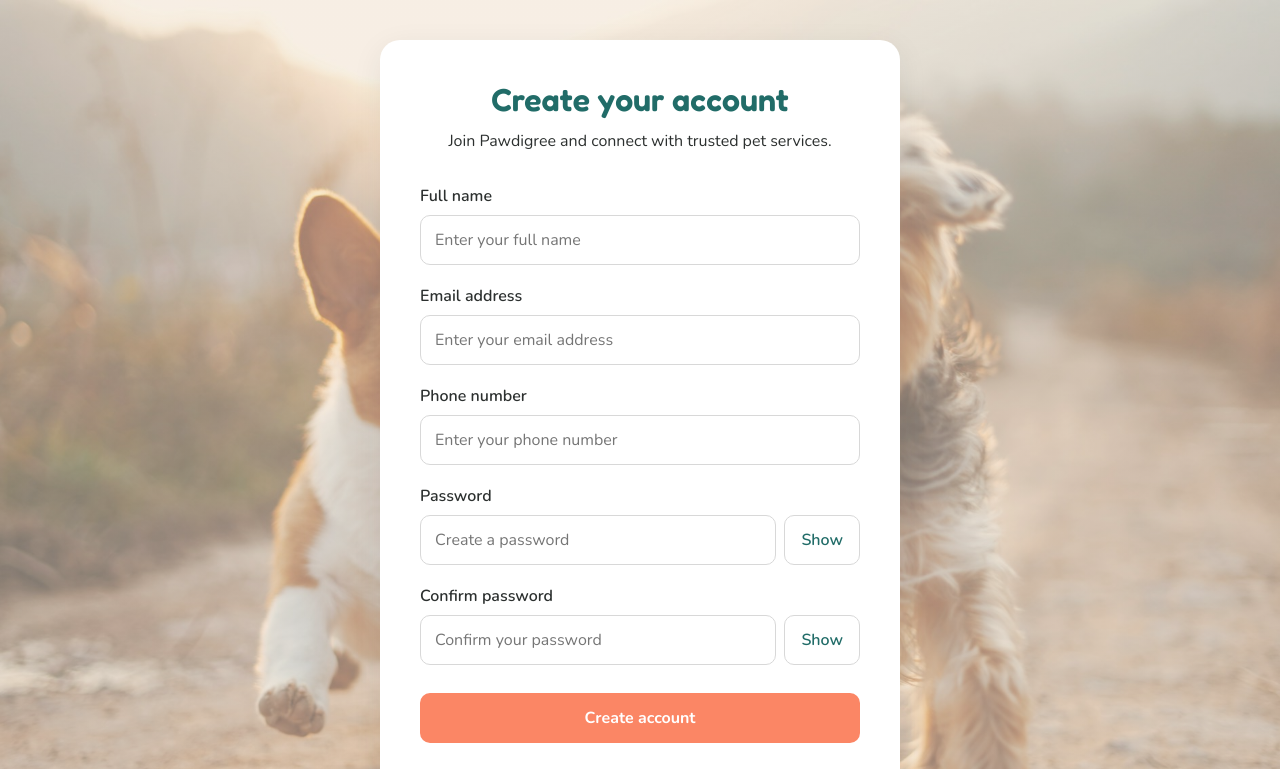
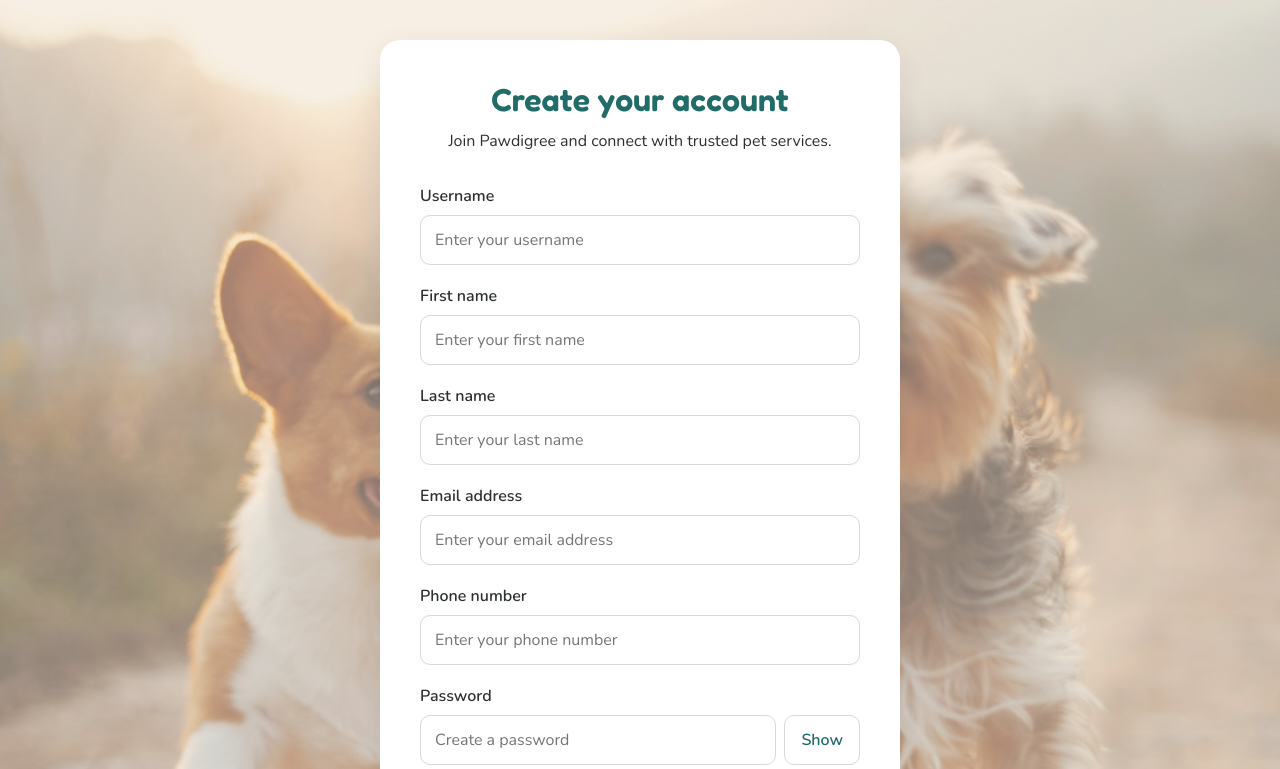
Before and after one commit to Pawdigree-Pet-Marketplace/pawdigree-frontend, a React (Vite) app: page / in a window 1280 px wide. Shown: the top 769 px of the page. Built offline with nearby package versions, Linux system fonts and the light colour scheme.

Commit message:
Update customer registration fields

```diff
--- a/src/App.tsx
+++ b/src/App.tsx
@@ -3,7 +3,9 @@ import './App.css'
 
 function App() {
   const [formData, setFormData] = useState({
-fullName: '',
+    username: '',
+    first_name: '',
+    last_name: '',
     email: '',
     phone: '',
     password: '',
@@ -20,8 +22,18 @@ e.preventDefault()
     setError('')
     setSuccess('')
 
-if (!formData.fullName.trim()) {
-  setError('Please enter your full name.')
+    if (!formData.username.trim()) {
+      setError('Please enter a username.')
+      return
+    }
+
+    if (!formData.first_name.trim()) {
+      setError('Please enter your first name.')
+      return
+    }
+
+    if (!formData.last_name.trim()) {
+      setError('Please enter your last name.')
       return
     }
 
@@ -60,24 +72,65 @@ console.log('Registration data:', formData)
     setSuccess('Account created successfully!')
   }
 
-return ( <main className="registration-page"> <section className="registration-card"> <div className="registration-header"> <h1>Create your account</h1> <p>Join Pawdigree and connect with trusted pet services.</p> </div>
+  return (
+    <main className="registration-page">
+      <section className="registration-card">
+        <div className="registration-header">
+          <h1>Create your account</h1>
+          <p>Join Pawdigree and connect with trusted pet services.</p>
+        </div>
+
         <form className="registration-form" onSubmit={handleSubmit}>
           {error && <p className="form-error">{error}</p>}
 
           {success && <p className="form-success">{success}</p>}
 
           <div className="form-group">
-        <label htmlFor="fullName">Full name</label>
+            <label htmlFor="username">Username</label>
 
             <input
-          id="fullName"
+              id="username"
               type="text"
-          placeholder="Enter your full name"
-          value={formData.fullName}
+              placeholder="Enter your username"
+              value={formData.username}
               onChange={(e) =>
                 setFormData({
                   ...formData,
-              fullName: e.target.value,
+                  username: e.target.value,
+                })
+              }
+            />
+          </div>
+
+          <div className="form-group">
+            <label htmlFor="first_name">First name</label>
+
+            <input
+              id="first_name"
+              type="text"
+              placeholder="Enter your first name"
+              value={formData.first_name}
+              onChange={(e) =>
+                setFormData({
+                  ...formData,
+                  first_name: e.target.value,
+                })
+              }
+            />
+          </div>
+
+          <div className="form-group">
+            <label htmlFor="last_name">Last name</label>
+
+            <input
+              id="last_name"
+              type="text"
+              placeholder="Enter your last name"
+              value={formData.last_name}
+              onChange={(e) =>
+                setFormData({
+                  ...formData,
+                  last_name: e.target.value,
                 })
               }
             />
@@ -181,8 +234,7 @@ return ( <main className="registration-page"> <section className="registration-c
         </p>
       </section>
     </main>
-
-
-)}
+  )
+}
 
 export default App
```
Also changed, not shown: 1 other file (tests, documents, lock files or other folders). Lines whose indentation alone changed are shown as unchanged.
